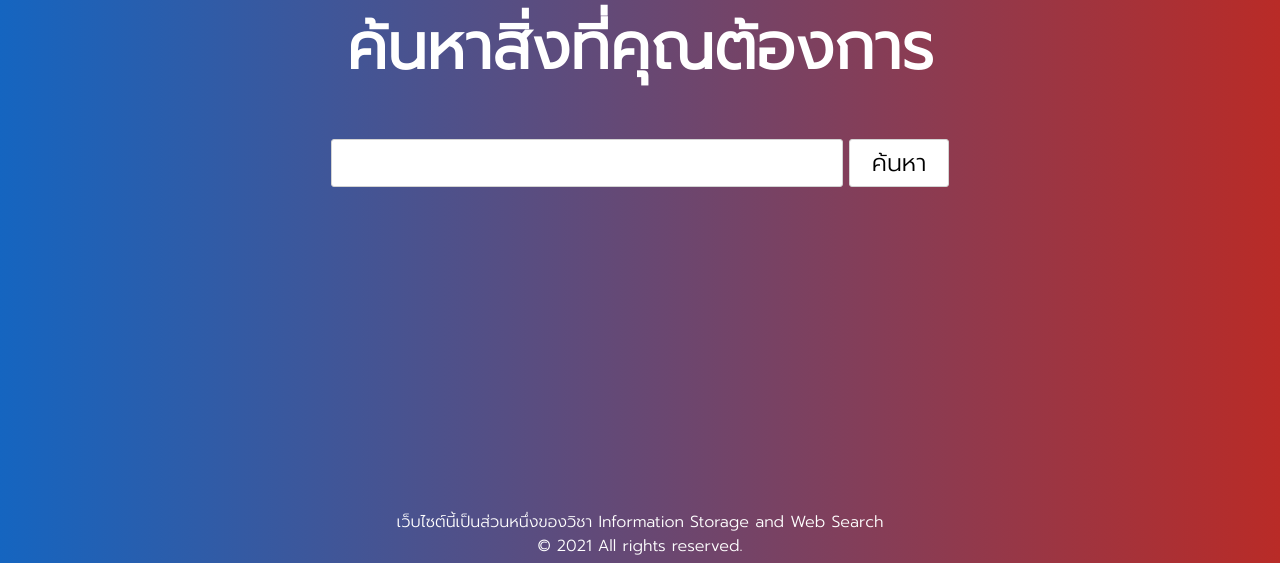
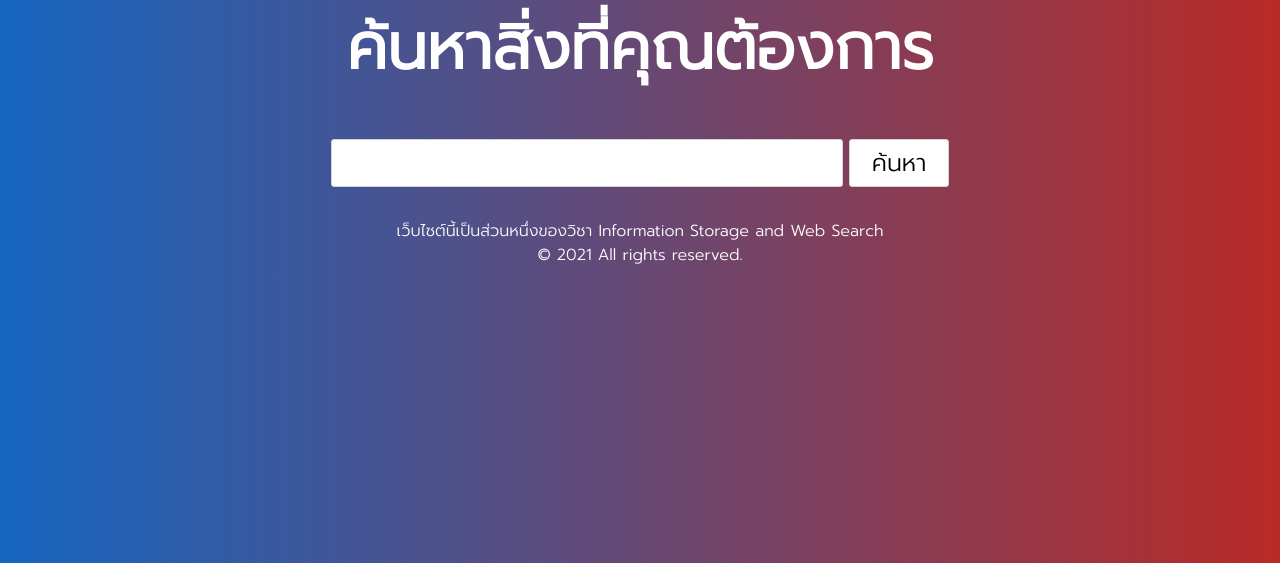
Before and after one commit to songvut365/search-engine-django-elasticsearch, a Django app: page / in a window 1280 px wide. Shown: the part 237-800 px from the top of the page. Run offline with Django 3.2, Linux system fonts and the light colour scheme.

Commit message:
Update footer style

```diff
--- a/searchengine/templates/base.html
+++ b/searchengine/templates/base.html
@@ -87,11 +87,13 @@
       /*Footer*/
       #footer {
         color: white;
-        position: absolute;
         bottom: 0;
         width: 100%;
         text-align: center;
         padding-bottom: 5px;
+        margin-top: 1rem;
+        padding-top: 1rem;
+        padding-bottom: 0.75rem;
       }
       #footer p { margin: 0; padding: 0;}
     </style>
```
